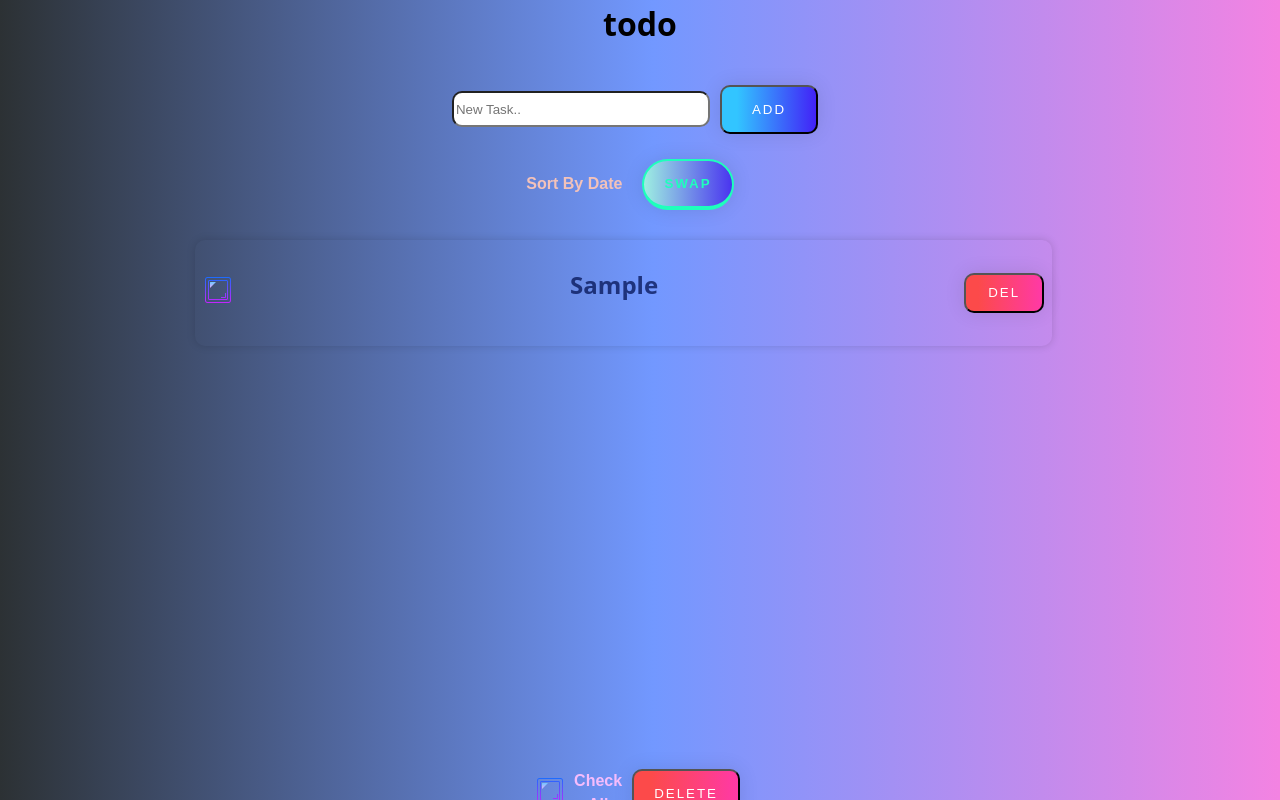
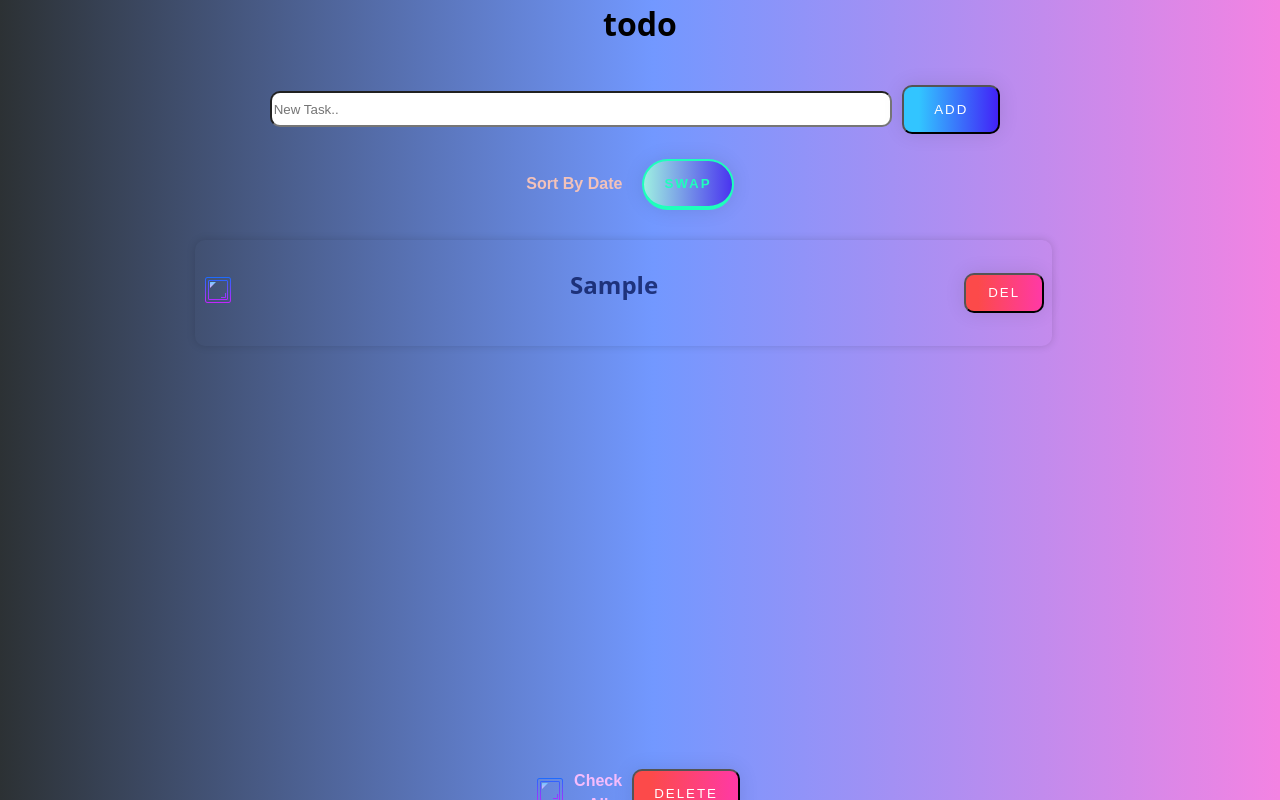
Before and after one commit to TimurKomin/ToDO, a React (Create React App) app in the folder my-app/: page / in a window 1280 px wide. Both pictures are taken after typing "Sample" into the empty fields and a click on the button "ADD". Shown: the top 800 px of the page. Built offline with nearby package versions, Linux system fonts and the light colour scheme; no server answers.

Commit message:
editing styles, changing the width of the input, in accordance with the width of the screen.

```diff
--- a/my-app/src/Styles/AddTask.css
+++ b/my-app/src/Styles/AddTask.css
@@ -8,7 +8,7 @@
 .from-control {
     border-radius: 10px;
     height: 30px;
-    width: 250px;
+    width: 80%;
 }
 .block-sort {
     display: flex;
--- a/my-app/src/Styles/Todos.css
+++ b/my-app/src/Styles/Todos.css
@@ -50,8 +50,12 @@
         word-break: break-word;
     }
 
-    .input-li{
-    }
+    .input-li {
+        width: 50%;
+        border-radius: 10px;
+        height: 30px;
+        }
+
     .todo-items span {
         margin-top: 3%;
         margin-bottom: 2%;
```
